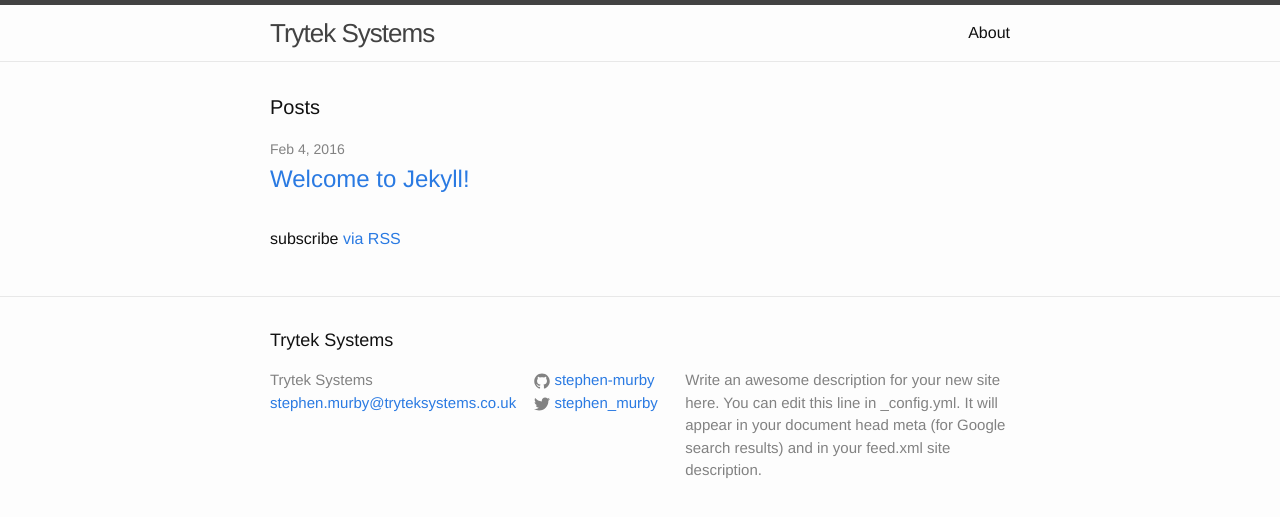
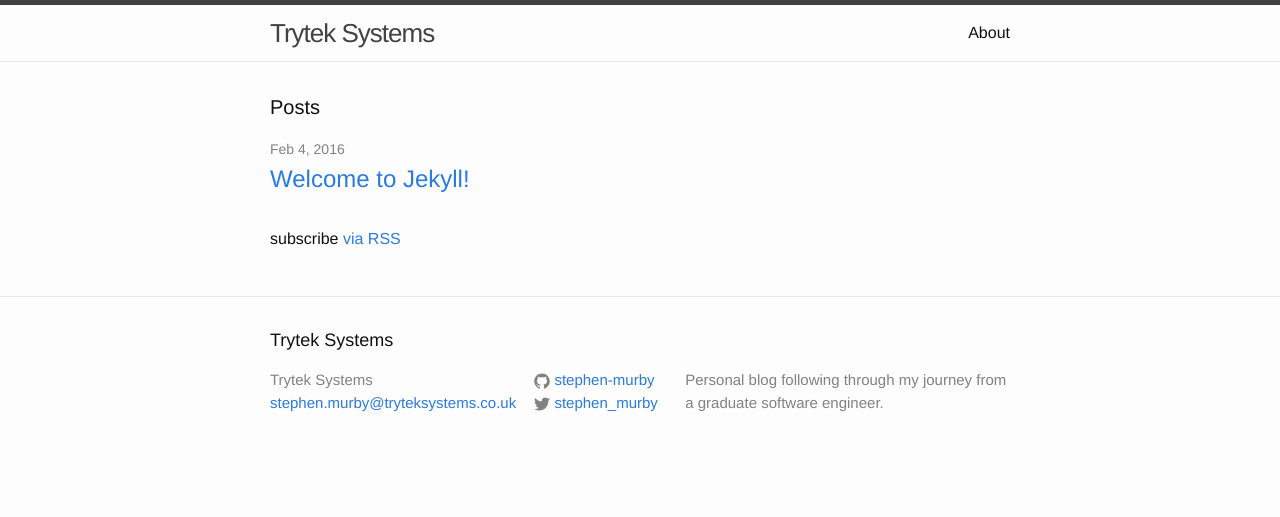
Before and after one commit to stephen-murby/stephen-murby.github.io_OLD, a Jekyll site: the page built from index.html, in a window 1280 px wide. Shown: the top 517 px of the page. Built offline with Jekyll 4.4.1, drawn with Linux system fonts in a browser that asks for light colours.

Commit message:
Update to site description.

```diff
--- a/_config.yml
+++ b/_config.yml
@@ -8,10 +8,7 @@
 # Site settings
 title: Trytek Systems
 email: stephen.murby@tryteksystems.co.uk
-description: > # this means to ignore newlines until "baseurl:"
-  Write an awesome description for your new site here. You can edit this
-  line in _config.yml. It will appear in your document head meta (for
-  Google search results) and in your feed.xml site description.
+description: Personal blog following through my journey from a graduate software engineer.
 baseurl: "" # the subpath of your site, e.g. /blog
 url: "http://tryteksystems.co.uk" # the base hostname & protocol for your site
 twitter_username: stephen_murby
```
